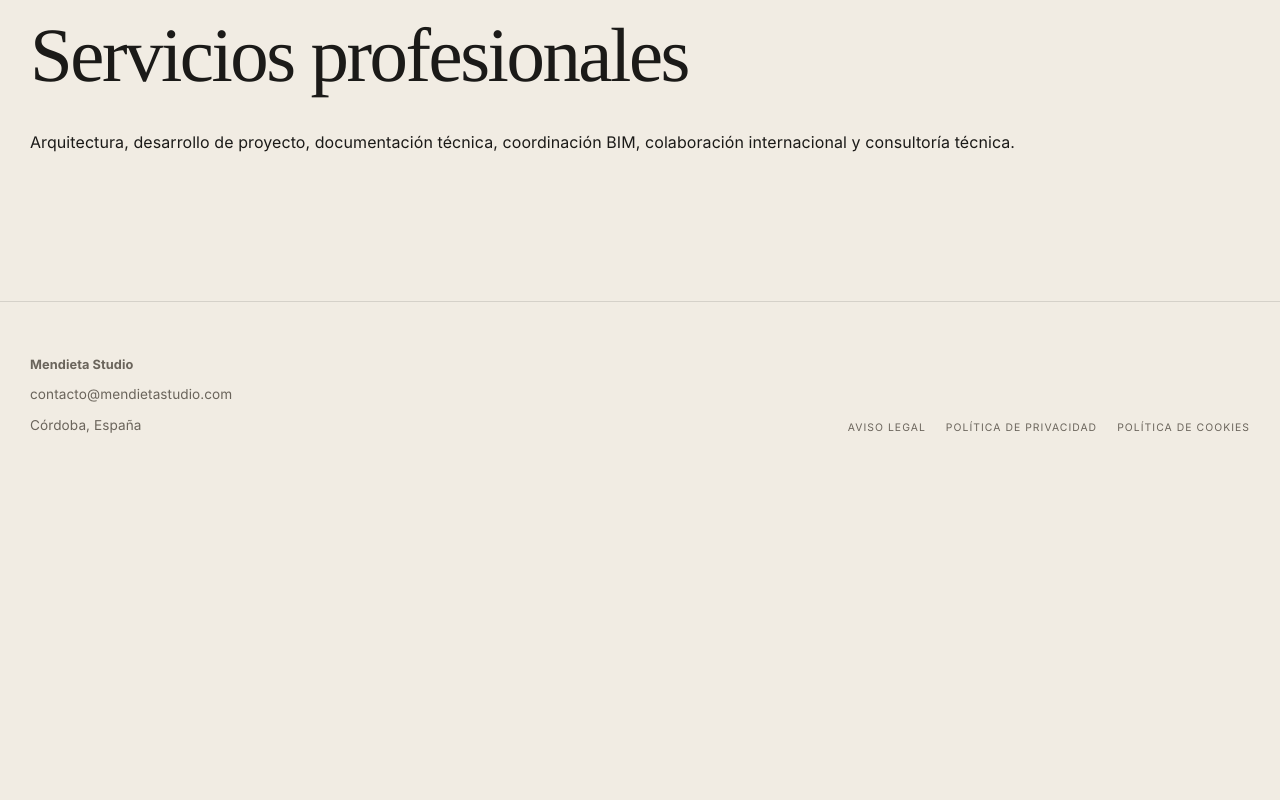
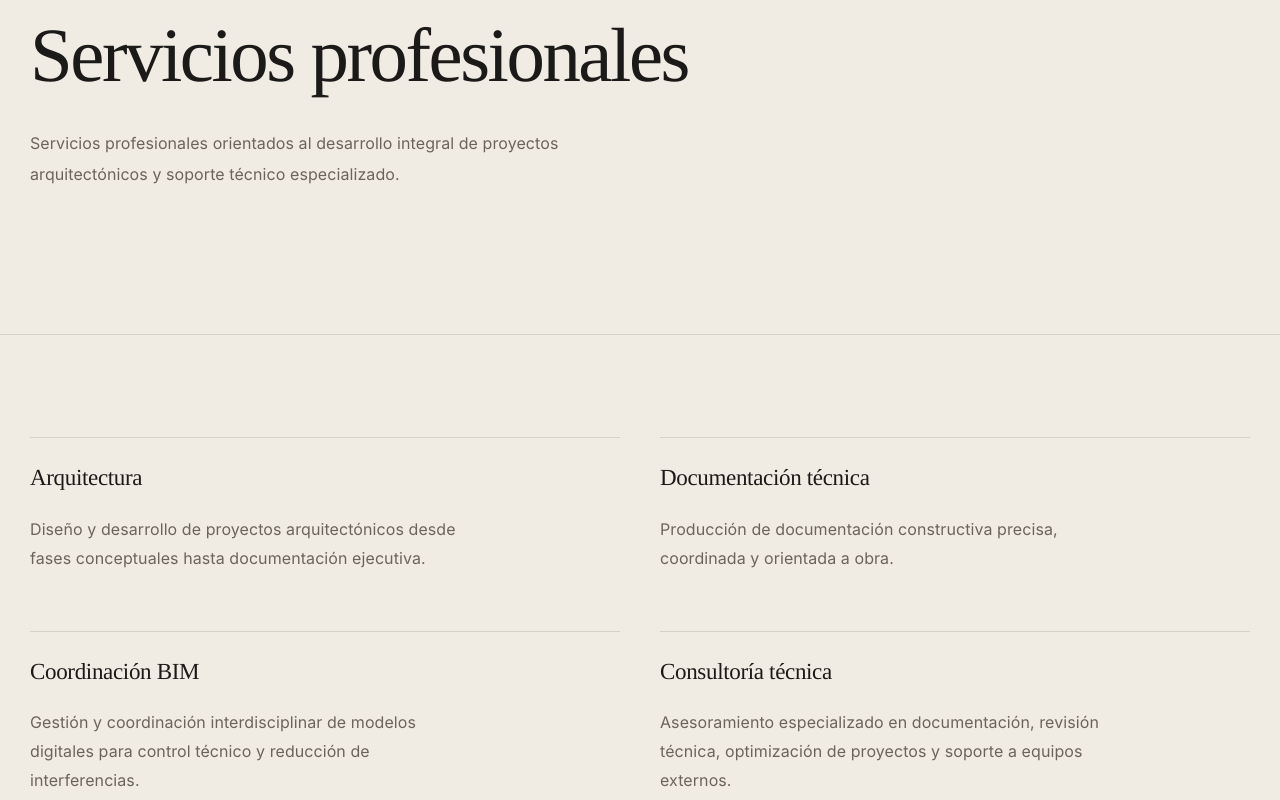
Before and after one commit to richimenvic/mendieta-studio-web, a React (Vite) app: page /servicios in a window 1280 px wide. Shown: the part 240-1040 px from the top of the page. Before the commit the page ends 800 px from the top, so only its background shows below. Built offline with nearby package versions, Linux system fonts and the light colour scheme.

Commit message:
Actualizar contenido editorial en Estudio y Servicios

```diff
--- a/src/pages/Services.jsx
+++ b/src/pages/Services.jsx
@@ -1,3 +1,51 @@
+const serviceItems = [
+  {
+    title: 'Arquitectura',
+    description:
+      'Diseño y desarrollo de proyectos arquitectónicos desde fases conceptuales hasta documentación ejecutiva.'
+  },
+  {
+    title: 'Documentación técnica',
+    description: 'Producción de documentación constructiva precisa, coordinada y orientada a obra.'
+  },
+  {
+    title: 'Coordinación BIM',
+    description:
+      'Gestión y coordinación interdisciplinar de modelos digitales para control técnico y reducción de interferencias.'
+  },
+  {
+    title: 'Consultoría técnica',
+    description:
+      'Asesoramiento especializado en documentación, revisión técnica, optimización de proyectos y soporte a equipos externos.'
+  }
+]
+
 export default function Services() {
-  return <main className="page-hero"><div className="wrap"><div className="kicker">Servicios</div><h1>Servicios profesionales</h1><p>Arquitectura, desarrollo de proyecto, documentación técnica, coordinación BIM, colaboración internacional y consultoría técnica.</p></div></main>
+  return (
+    <>
+      <main className="page-hero">
+        <div className="wrap">
+          <div className="kicker">Servicios</div>
+          <h1>Servicios profesionales</h1>
+          <p className="lead">
+            Servicios profesionales orientados al desarrollo integral de proyectos arquitectónicos y soporte
+            técnico especializado.
+          </p>
+        </div>
+      </main>
+
+      <section className="section section-compact">
+        <div className="wrap">
+          <div className="services-grid" role="list">
+            {serviceItems.map((service) => (
+              <article className="box service-box" key={service.title} role="listitem">
+                <h3>{service.title}</h3>
+                <p>{service.description}</p>
+              </article>
+            ))}
+          </div>
+        </div>
+      </section>
+    </>
+  )
 }
--- a/src/pages/Studio.jsx
+++ b/src/pages/Studio.jsx
@@ -1,3 +1,48 @@
 export default function Studio() {
-  return <main className="page-hero"><div className="wrap"><div className="kicker">Estudio</div><h1>Mendieta Studio</h1><p>Mendieta Studio trabaja en encargos residenciales, institucionales y comerciales, integrando diseño arquitectónico, documentación técnica y coordinación entre disciplinas.</p></div></main>
+  return (
+    <>
+      <main className="page-hero">
+        <div className="wrap">
+          <div className="kicker">Estudio</div>
+          <h1>Mendieta Studio</h1>
+          <p className="lead">
+            Mendieta Studio desarrolla proyectos arquitectónicos con un enfoque centrado en la claridad
+            conceptual, la precisión técnica y la coordinación integral entre disciplinas.
+          </p>
+        </div>
+      </main>
+
+      <section className="section section-compact">
+        <div className="wrap">
+          <div className="section-head">
+            <div className="kicker">Enfoque</div>
+            <p className="section-copy section-copy-compact">
+              Cada proyecto se aborda desde una visión equilibrada entre diseño, funcionalidad y viabilidad
+              constructiva, buscando soluciones arquitectónicas sobrias, precisas y duraderas.
+            </p>
+          </div>
+
+          <div className="studio-grid">
+            <article className="box">
+              <h3>Metodología</h3>
+              <p>
+                El estudio trabaja mediante procesos rigurosos de desarrollo, documentación y coordinación
+                técnica, integrando arquitectura, estructura e instalaciones desde etapas tempranas del
+                proyecto.
+              </p>
+            </article>
+
+            <article className="box">
+              <h3>Experiencia y valor añadido</h3>
+              <p>
+                Con experiencia en proyectos residenciales, institucionales y corporativos de distinta escala,
+                Mendieta Studio colabora en entornos locales e internacionales, aplicando metodologías BIM y
+                estándares avanzados de documentación.
+              </p>
+            </article>
+          </div>
+        </div>
+      </section>
+    </>
+  )
 }
--- a/src/styles.css
+++ b/src/styles.css
@@ -843,3 +843,37 @@ footer{padding:52px 0 68px;border-top:1px solid var(--line);color:var(--muted);f
     min-height:230px;
   }
 }
+
+.section-compact{
+  padding-top:clamp(72px,8vw,108px);
+}
+
+.section-copy-compact{
+  max-width:860px;
+}
+
+.studio-grid,
+.services-grid{
+  display:grid;
+  grid-template-columns:repeat(2,minmax(0,1fr));
+  gap:28px 40px;
+}
+
+.service-box,
+.studio-grid .box{
+  padding-top:26px;
+}
+
+.service-box p,
+.studio-grid .box p{
+  margin-bottom:0;
+  max-width:44ch;
+}
+
+@media(max-width:1080px){
+  .studio-grid,
+  .services-grid{
+    grid-template-columns:1fr;
+    gap:20px;
+  }
+}
```
